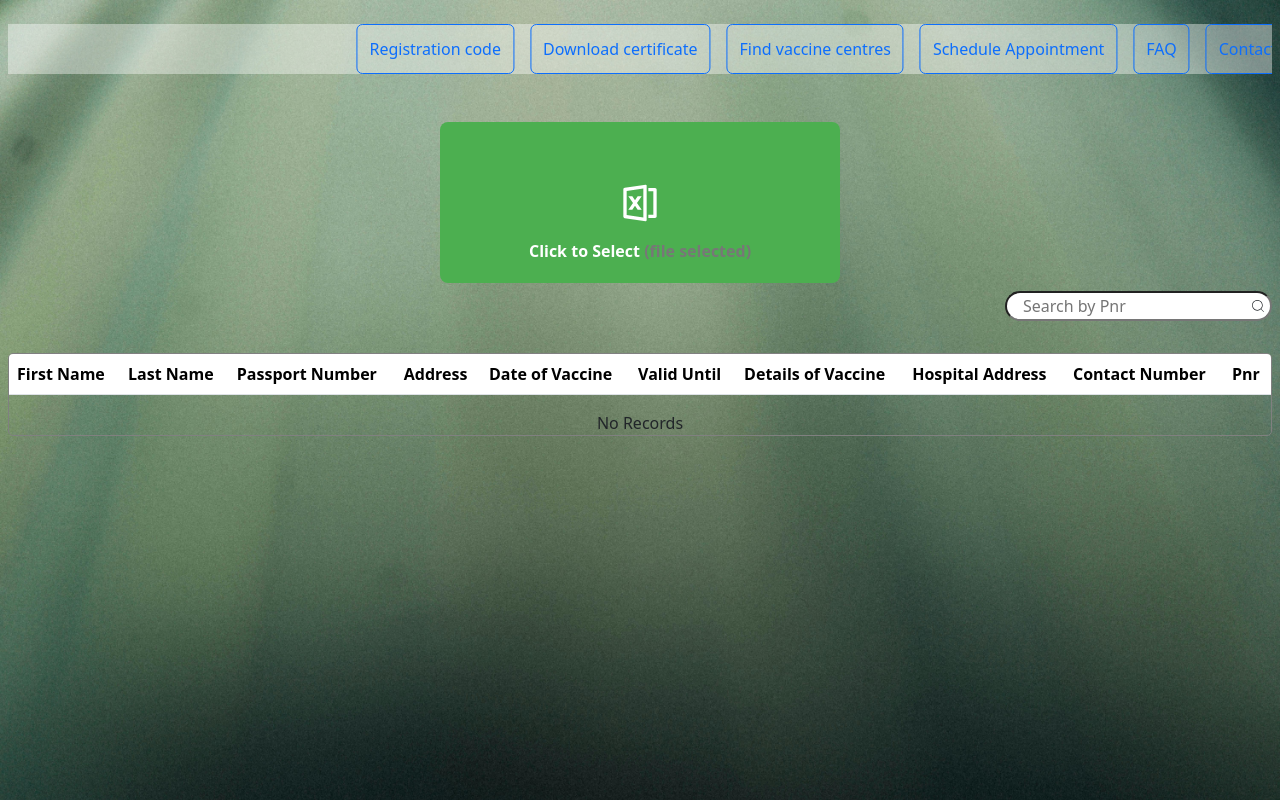
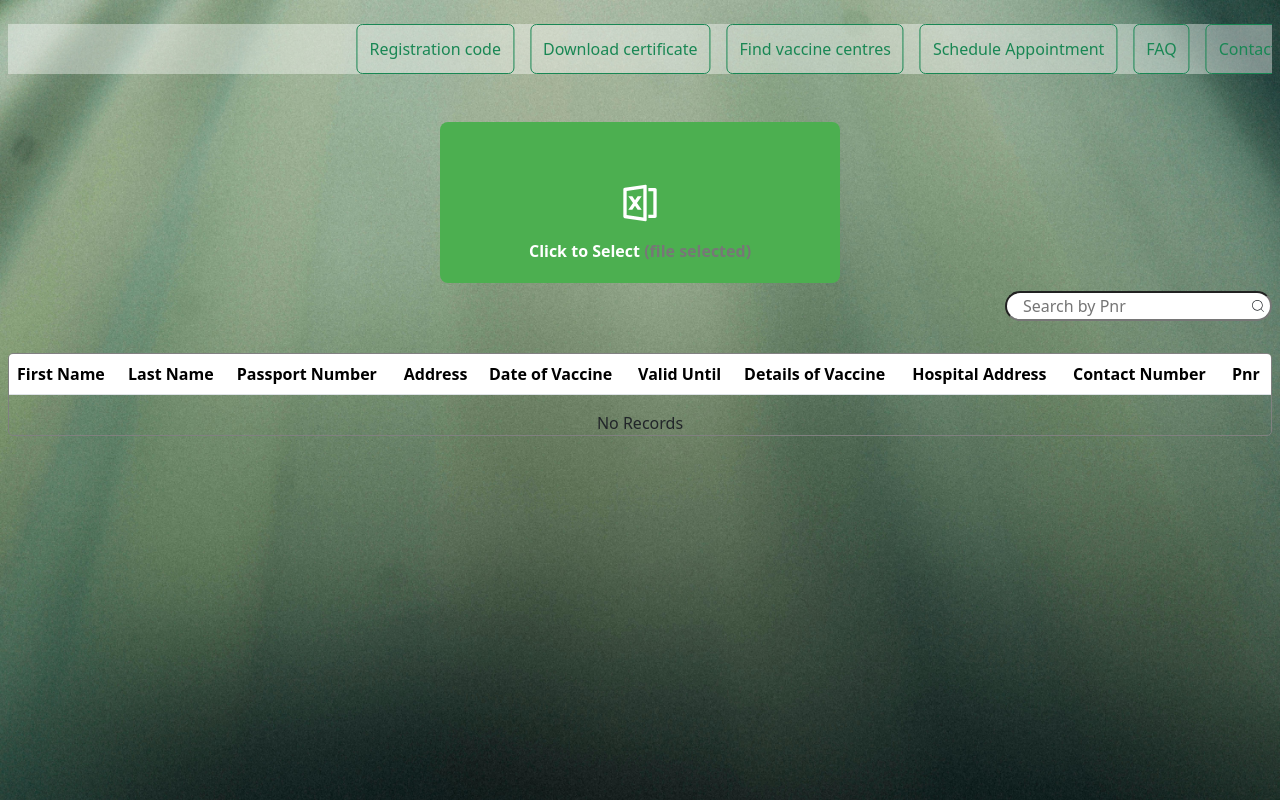
Before and after one commit to sup-reeth/excelQuery, a React (Create React App) app: page / in a window 1280 px wide. Built offline with nearby package versions, Linux system fonts and the light colour scheme.

Commit message:
added new color

```diff
--- a/src/App.js
+++ b/src/App.js
@@ -110,12 +110,12 @@ function App() {
     <div className="App px-2 py-4">
       <div className='example1 mb-5'>
       <div className='d-flex inside'>
-        <button type="button" className="btn btn-outline-primary mx-2">Registration  code</button>
-        <button type="button" className="btn btn-outline-primary mx-2">Download certificate</button>
-        <button type="button" className="btn btn-outline-primary mx-2">Find vaccine centres</button>
-        <button type="button" className="btn btn-outline-primary mx-2">Schedule Appointment</button>
-        <button type="button" className="btn btn-outline-primary mx-2">FAQ</button>
-        <button type="button" className="btn btn-outline-primary mx-2">Contact Us</button>
+        <button type="button" className="btn btn-outline-success mx-2">Registration  code</button>
+        <button type="button" className="btn btn-outline-success mx-2">Download certificate</button>
+        <button type="button" className="btn btn-outline-success mx-2">Find vaccine centres</button>
+        <button type="button" className="btn btn-outline-success mx-2">Schedule Appointment</button>
+        <button type="button" className="btn btn-outline-success mx-2">FAQ</button>
+        <button type="button" className="btn btn-outline-success mx-2">Contact Us</button>
       </div>
       </div>
 
```
